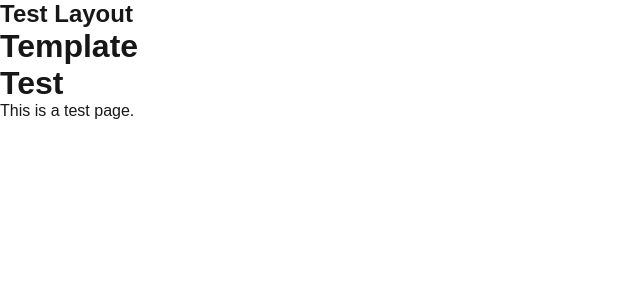
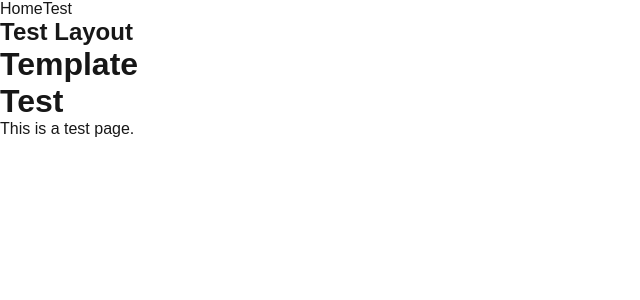
Before and after one commit to adis-tek/next-15-playground, a Next.js app: page /test in a window 1280 px wide. Shown: the top 300 px of the page, without its empty margins (0-640 px from the left). Built offline with nearby package versions, Linux system fonts and the light colour scheme.

Commit message:
nav and pathname hook

```diff
--- a/src/app/layout.tsx
+++ b/src/app/layout.tsx
@@ -1,5 +1,6 @@
 import type { Metadata } from "next";
 import localFont from "next/font/local";
+import NavLinks from "./ui/nav-links";
 import "./globals.css";
 
 const geistSans = localFont({
@@ -26,6 +27,9 @@ export default function RootLayout({
   return (
     <html lang="en">
       <body className={`${geistSans.variable} ${geistMono.variable}`}>
+        <header>
+          <NavLinks />
+        </header>
         {children}
       </body>
     </html>
--- a/src/app/ui/nav-links.tsx
+++ b/src/app/ui/nav-links.tsx
@@ -3,8 +3,9 @@
 import { usePathname } from "next/navigation";
 import Link from "next/link";
 
-export function NavLinks() {
+export default function NavLinks() {
   const pathname = usePathname();
+  // console.log(pathname); => / or /test or /test/test1/123
 
   return (
     <nav>
@@ -13,10 +14,10 @@ export function NavLinks() {
       </Link>
 
       <Link
-        className={`link ${pathname === "/about" ? "active" : ""}`}
-        href="/about"
+        className={`link ${pathname === "/test" ? "active" : ""}`}
+        href="/test"
       >
-        About
+        Test
       </Link>
     </nav>
   );
```
